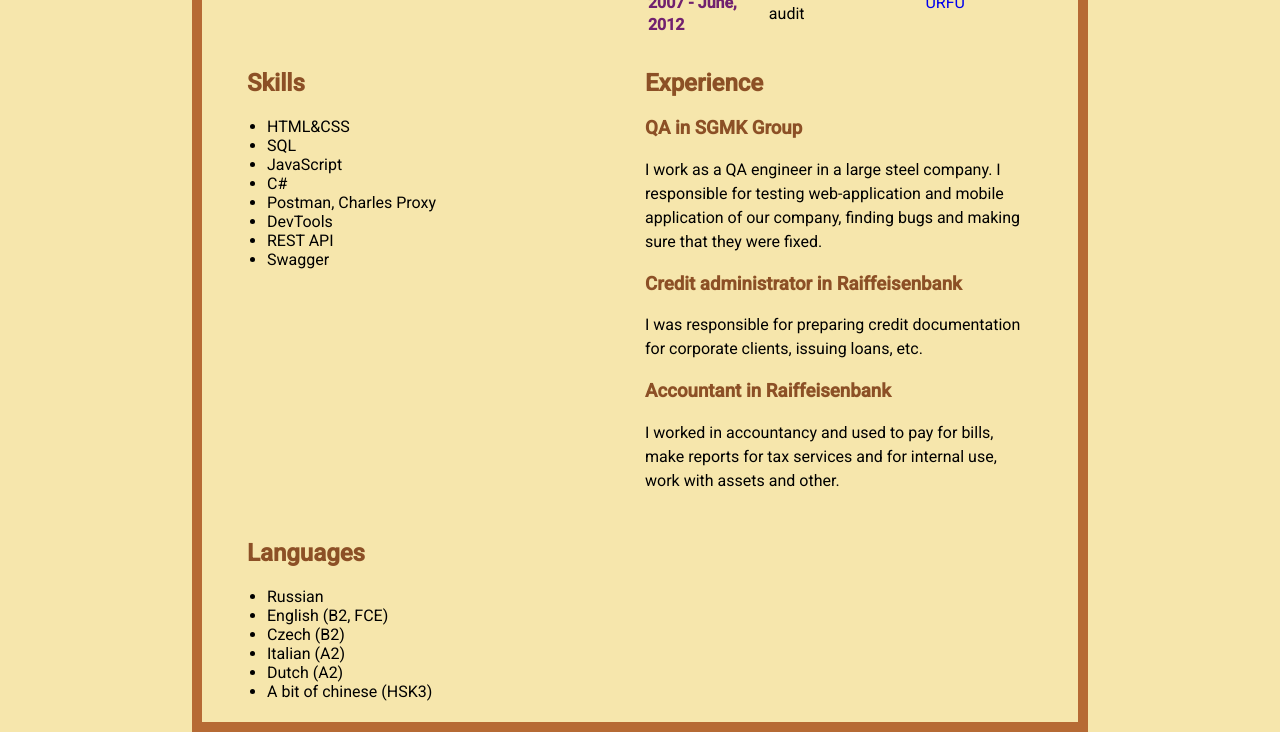
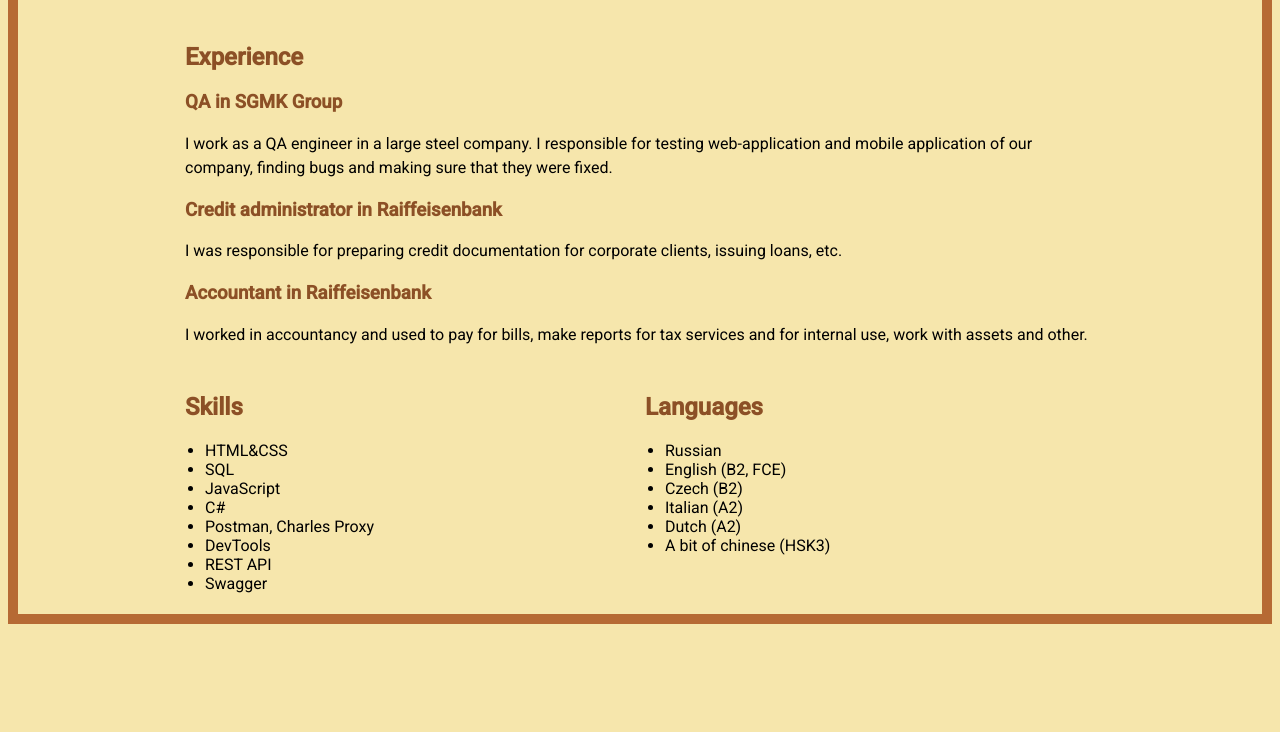
Before and after one commit to nekirilova/rsschool-cv, a plain HTML site: page index.html in a window 1280 px wide. Shown: the part 668-1400 px from the top of the page. After the commit the page ends 1300 px from the top, so only its background shows below. Drawn offline with Linux system fonts and the light colour scheme.

Commit message:
feat: change flex boxes and styles

```diff
--- a/index.html
+++ b/index.html
@@ -76,21 +76,6 @@
                             <td><a href="https://urfu.ru/en/" target="_blank">URFU</a></td>
                         </tr>
                     </table>
-
-
-            </section>
-            <section class="section" id="skills">
-                <h2 class="section-title"><a name="skills">Skills</a></h2>
-                    <ul>
-                        <li>HTML&CSS</li>
-                        <li>SQL</li>
-                        <li>JavaScript</li>
-                        <li>C#</li>
-                        <li>Postman, Charles Proxy</li>
-                        <li>DevTools</li>
-                        <li>REST API</li>
-                        <li>Swagger</li>
-                    </ul>
                 </section>
                 <section class="section" id="experience">
                     <h2 class="section-title"><a name="experience">Experience</a></h2>
@@ -119,6 +104,21 @@
                             </li>
                         </ul>
                 </section>
+
+                </section>
+                <section class="section" id="skills">
+                    <h2 class="section-title"><a name="skills">Skills</a></h2>
+                        <ul>
+                            <li>HTML&CSS</li>
+                            <li>SQL</li>
+                            <li>JavaScript</li>
+                            <li>C#</li>
+                            <li>Postman, Charles Proxy</li>
+                            <li>DevTools</li>
+                            <li>REST API</li>
+                            <li>Swagger</li>
+                        </ul>
+                </section>
                 <section class="section" id="languages">
                     <h2 class="section-title"><a name="languages">Languages</a></h2>
                     <p>
@@ -131,7 +131,8 @@
                             <li>A bit of chinese (HSK3)</li>
                         </ul>
                     </p>
-            </section>
+
+
             </div>
 
 
--- a/style.css
+++ b/style.css
@@ -1,15 +1,14 @@
 body{
     display: flex;
     flex-direction: column;
-    justify-content: space-between;
+    position: relative;
+    justify-content:center;
     font-family: 'Poppins', sans-serif;
     font-family: 'Roboto', sans-serif;
     border: 10px solid rgb(182, 106, 52);
     background-color: rgb(246, 230, 172);
 
-    width: 70%;
-    margin:auto;
-}
+   }
 
 h1, h2, h3 {
     color: rgb(140, 80, 38);
@@ -23,7 +22,8 @@ ul {
 }
 
 .container {
-    max-width: 1440px;
+
+    max-width: 1000px;
     margin: 0 auto;
     padding: 0 40px;
 
@@ -58,7 +58,7 @@ html {
 }
 
 .important {
-    font-weight: 600;
+    font-weight: 500;
     color: rgb(113, 33, 111);
 }
 
@@ -68,11 +68,18 @@ html {
     padding: 5px;
     height: fit-content;
 
+
 }
 @media (max-width: 768px) {
     .section {
       width: 100%;
     }
+  }
+
+  #experience {
+    width: 100%;
+    padding: 5px;
+    height: fit-content;
   }
 
   p {
@@ -110,4 +117,5 @@ html {
 
 .table{
   line-height: 140%;
+
 }
```
Lines whose indentation alone changed are shown as unchanged.
